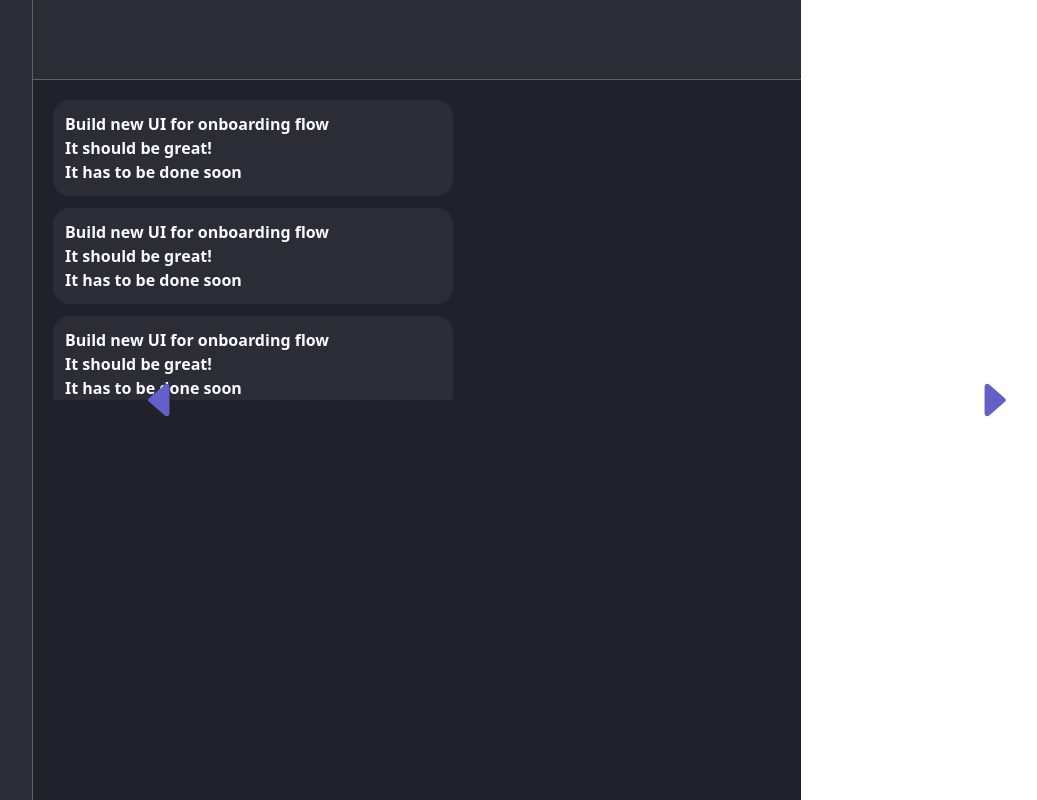
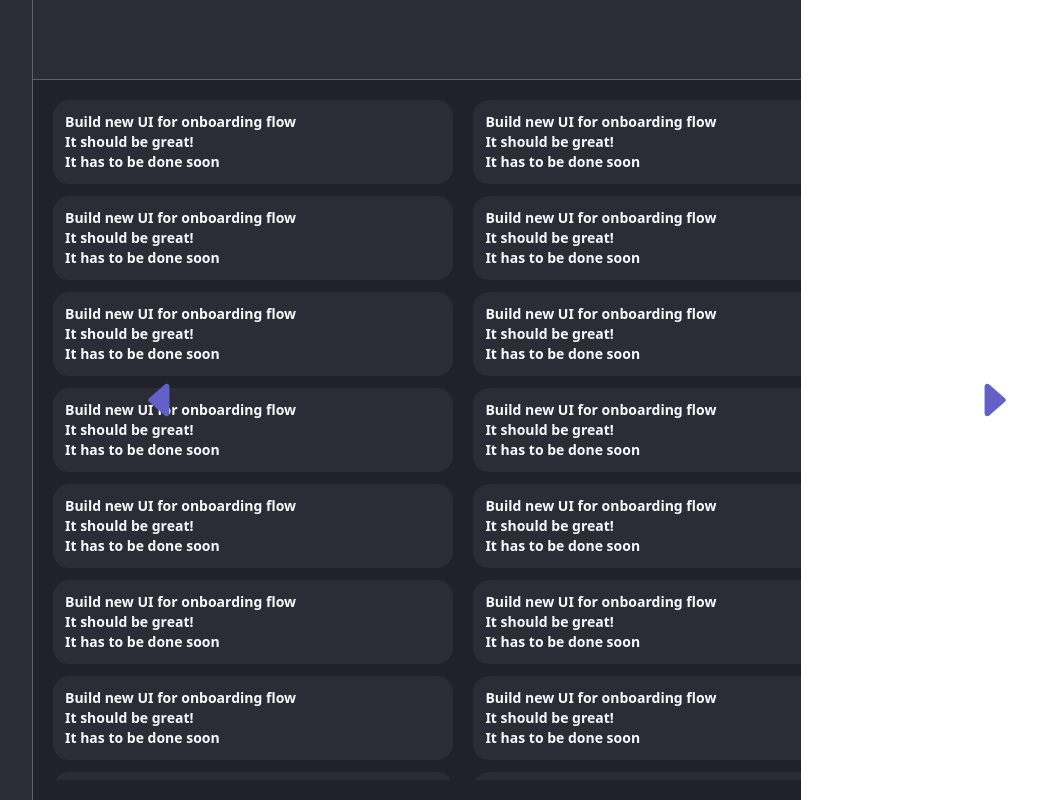
Before and after one commit to dominikjakobsze/Kanban-Board, a website built with Vite: page frontend/app-vite/index.html in a window 1280 px wide. Shown: the whole page, without its empty margins (223-1260 px from the left). Built offline with nearby package versions, Linux system fonts and the light colour scheme.

Commit message:
subcolumns

```diff
--- a/frontend/app-vite/index.html
+++ b/frontend/app-vite/index.html
@@ -27,42 +27,80 @@
           <div data-carousel="main" class="bg-[#21212C] overflow-hidden flex-[0_0_100%] h-[90%] flex flex-row flex-nowrap">
             <div class="p-5 gap-5 flex flex-row flex-nowrap h-full flex-[0_0_100%]">
 
-              <div data-column="column" class="flex-[0_0_55%] h-[300px] grid grid-cols-1 content-start justify-start gap-3 overflow-y-scroll">
-                <div class="w-full p-3 self-start justify-self-center bg-[#2C2C37] rounded-2xl text-base font-semibold text-slate-50">
+              <div data-column="column" class="flex-[0_0_55%] h-[400px] grid grid-cols-1 content-start justify-start gap-3 overflow-hidden">
+                <div data-column="sub-column" class="w-full grid grid-cols-1 h-[400px] content-start justify-start gap-3">
+                  <div class="w-full p-3 self-start justify-self-center bg-[#2C2C37] rounded-2xl text-sm font-semibold text-slate-50">
                     Build new UI for onboarding flow <br> It should be great! <br> It has to be done soon
                   </div>
-                <div class="w-full p-3 self-start justify-self-center bg-[#2C2C37] rounded-2xl text-base font-semibold text-slate-50">
+                  <div class="w-full p-3 self-start justify-self-center bg-[#2C2C37] rounded-2xl text-sm font-semibold text-slate-50">
                     Build new UI for onboarding flow <br> It should be great! <br> It has to be done soon
                   </div>
-                <div class="w-full p-3 self-start justify-self-center bg-[#2C2C37] rounded-2xl text-base font-semibold text-slate-50">
+                  <div class="w-full p-3 self-start justify-self-center bg-[#2C2C37] rounded-2xl text-sm font-semibold text-slate-50">
                     Build new UI for onboarding flow <br> It should be great! <br> It has to be done soon
                   </div>
-                <div class="w-full p-3 self-start justify-self-center bg-[#2C2C37] rounded-2xl text-base font-semibold text-slate-50">
+                  <div class="w-full p-3 self-start justify-self-center bg-[#2C2C37] rounded-2xl text-sm font-semibold text-slate-50">
                     Build new UI for onboarding flow <br> It should be great! <br> It has to be done soon
                   </div>
-                <div class="w-full p-3 self-start justify-self-center bg-[#2C2C37] rounded-2xl text-base font-semibold text-slate-50">
+                  <div class="w-full p-3 self-start justify-self-center bg-[#2C2C37] rounded-2xl text-sm font-semibold text-slate-50">
                     Build new UI for onboarding flow <br> It should be great! <br> It has to be done soon
                   </div>
-                <div class="w-full p-3 self-start justify-self-center bg-[#2C2C37] rounded-2xl text-base font-semibold text-slate-50">
+                  <div class="w-full p-3 self-start justify-self-center bg-[#2C2C37] rounded-2xl text-sm font-semibold text-slate-50">
                     Build new UI for onboarding flow <br> It should be great! <br> It has to be done soon
                   </div>
-                <div class="w-full p-3 self-start justify-self-center bg-[#2C2C37] rounded-2xl text-base font-semibold text-slate-50">
+                  <div class="w-full p-3 self-start justify-self-center bg-[#2C2C37] rounded-2xl text-sm font-semibold text-slate-50">
                     Build new UI for onboarding flow <br> It should be great! <br> It has to be done soon
                   </div>
-                <div class="w-full p-3 self-start justify-self-center bg-[#2C2C37] rounded-2xl text-base font-semibold text-slate-50">
+                  <div class="w-full p-3 self-start justify-self-center bg-[#2C2C37] rounded-2xl text-sm font-semibold text-slate-50">
                     Build new UI for onboarding flow <br> It should be great! <br> It has to be done soon
                   </div>
-                <div class="w-full p-3 self-start justify-self-center bg-[#2C2C37] rounded-2xl text-base font-semibold text-slate-50">
+                  <div class="w-full p-3 self-start justify-self-center bg-[#2C2C37] rounded-2xl text-sm font-semibold text-slate-50">
                     Build new UI for onboarding flow <br> It should be great! <br> It has to be done soon
                   </div>
-                <div class="w-full p-3 self-start justify-self-center bg-[#2C2C37] rounded-2xl text-base font-semibold text-slate-50">
+                  <div class="w-full p-3 self-start justify-self-center bg-[#2C2C37] rounded-2xl text-sm font-semibold text-slate-50">
                     Build new UI for onboarding flow <br> It should be great! <br> It has to be done soon
                   </div>
                 </div>
+              </div>
 
-              <div data-column="column" class="flex-[0_0_55%] h-[300px] grid grid-cols-1 content-start justify-start gap-3 overflow-y-scroll"></div>
+              <div data-column="column" class="flex-[0_0_55%] h-[400px] grid grid-cols-1 content-start justify-start gap-3 overflow-hidden">
+                <div data-column="sub-column" class="w-full grid grid-cols-1 h-[400px] content-start justify-start gap-3">
+                  <div class="w-full p-3 self-start justify-self-center bg-[#2C2C37] rounded-2xl text-sm font-semibold text-slate-50">
+                    Build new UI for onboarding flow <br> It should be great! <br> It has to be done soon
+                  </div>
+                  <div class="w-full p-3 self-start justify-self-center bg-[#2C2C37] rounded-2xl text-sm font-semibold text-slate-50">
+                    Build new UI for onboarding flow <br> It should be great! <br> It has to be done soon
+                  </div>
+                  <div class="w-full p-3 self-start justify-self-center bg-[#2C2C37] rounded-2xl text-sm font-semibold text-slate-50">
+                    Build new UI for onboarding flow <br> It should be great! <br> It has to be done soon
+                  </div>
+                  <div class="w-full p-3 self-start justify-self-center bg-[#2C2C37] rounded-2xl text-sm font-semibold text-slate-50">
+                    Build new UI for onboarding flow <br> It should be great! <br> It has to be done soon
+                  </div>
+                  <div class="w-full p-3 self-start justify-self-center bg-[#2C2C37] rounded-2xl text-sm font-semibold text-slate-50">
+                    Build new UI for onboarding flow <br> It should be great! <br> It has to be done soon
+                  </div>
+                  <div class="w-full p-3 self-start justify-self-center bg-[#2C2C37] rounded-2xl text-sm font-semibold text-slate-50">
+                    Build new UI for onboarding flow <br> It should be great! <br> It has to be done soon
+                  </div>
+                  <div class="w-full p-3 self-start justify-self-center bg-[#2C2C37] rounded-2xl text-sm font-semibold text-slate-50">
+                    Build new UI for onboarding flow <br> It should be great! <br> It has to be done soon
+                  </div>
+                  <div class="w-full p-3 self-start justify-self-center bg-[#2C2C37] rounded-2xl text-sm font-semibold text-slate-50">
+                    Build new UI for onboarding flow <br> It should be great! <br> It has to be done soon
+                  </div>
+                  <div class="w-full p-3 self-start justify-self-center bg-[#2C2C37] rounded-2xl text-sm font-semibold text-slate-50">
+                    Build new UI for onboarding flow <br> It should be great! <br> It has to be done soon
+                  </div>
+                  <div class="w-full p-3 self-start justify-self-center bg-[#2C2C37] rounded-2xl text-sm font-semibold text-slate-50">
+                    Build new UI for onboarding flow <br> It should be great! <br> It has to be done soon
+                  </div>
+                </div>
+              </div>
+
+              <div data-column="column" class="flex-[0_0_55%] h-[400px] grid grid-cols-1 content-start justify-start gap-3 overflow-hidden"></div>
 
               <div data-column="new-column" class="flex-[0_0_55%] rounded-2xl bg-[#2C2C37] cursor-pointer bg-opacity-70 hover:bg-opacity-100 h-full"></div>
+
             </div>
           </div>
 
@@ -73,5 +111,6 @@
     </div>
 
     <script type="module" src="./src/js/BoardMain.js"></script>
+    <script type="module" src="./src/js/CarouselColumnsComponent.js"></script>
   </body>
 </html>
--- a/frontend/app-vite/src/js/BoardMain.js
+++ b/frontend/app-vite/src/js/BoardMain.js
@@ -5,7 +5,13 @@ const HeightControl = () => {
     const newColumnHeight = newColumn.offsetHeight;
     console.log(newColumnHeight);
     const allColumns = document.querySelectorAll('[data-column="column"]');
-    console.log(allColumns);
+    const allSubColumns = document.querySelectorAll('[data-column="sub-column"]');
+    allColumns.forEach(column => {
+        column.style.height = `${newColumnHeight}px`;
+    });
+    allSubColumns.forEach(subColumn => {
+        subColumn.style.height = `${newColumnHeight}px`;
+    });
 };
 
 HeightControl();
--- /dev/null
+++ b/frontend/app-vite/src/js/CarouselColumnsComponent.js
@@ -0,0 +1,16 @@
+import EmblaCarousel from 'embla-carousel';
+
+const allColumns = document.querySelectorAll('[data-column="column"]');
+const carouselOptions = {
+    loop: false,
+    align: 'start',
+    axis: 'y',
+    dragFree: true,
+    watchDrag: true,
+    slidesToScroll: 1,
+    containScroll: 'trimSnaps',
+
+ };
+const carouselApi = EmblaCarousel(allColumns[0], carouselOptions);
+console.log(carouselApi);
+console.log(allColumns);
```
Lines whose indentation alone changed are shown as unchanged.
